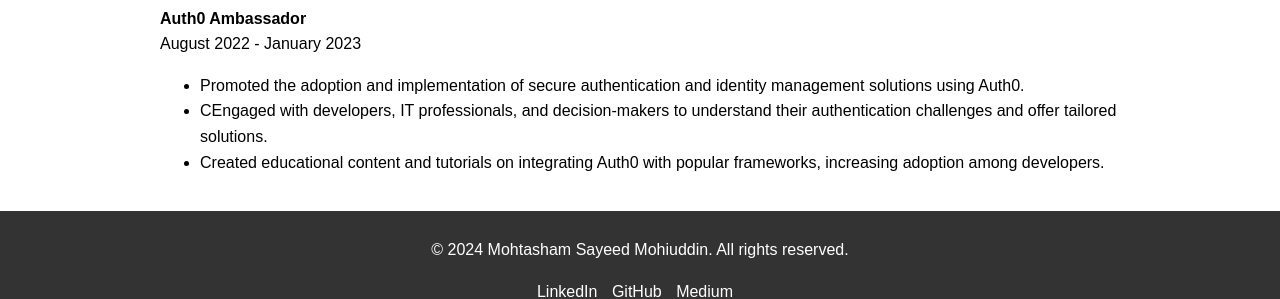
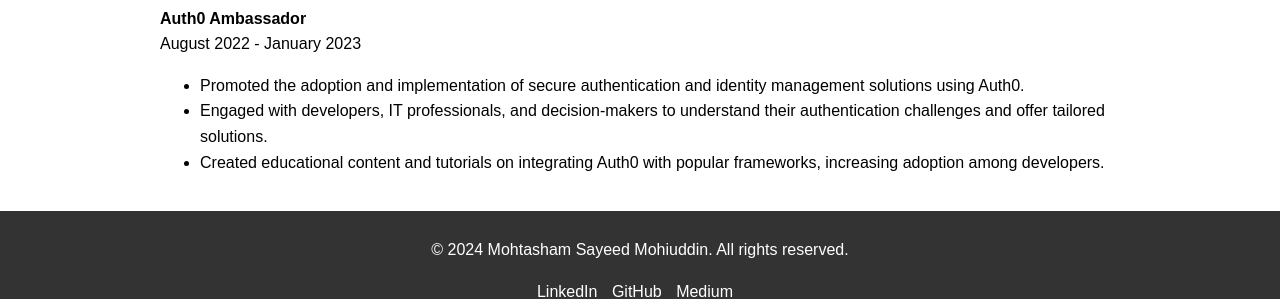
Before and after one commit to mohtasham9/mohtasham9.github.io, a Jekyll site: the page built from docs/experience.markdown, in a window 1280 px wide. Shown: the part 1527-1826 px from the top of the page. Built offline with Jekyll 4.4.1, drawn with Linux system fonts in a browser that asks for light colours.

```diff
--- a/docs/_layouts/home.html
+++ b/docs/_layouts/home.html
@@ -13,7 +13,7 @@
       <div class="intro-content">
         <img src="{{ '/assets/images/mohtasham.png' | relative_url }}" alt="Your Photo" class="profile-photo">
         <div class="intro-text">
-          <h1>Welcome to my portfolio</h1>
+          <h1>Welcome to My Portfolio</h1>
           <p>Hello! I'm {{ site.title }}, a passionate Cloud Engineer and Machine Learning enthusiast. Welcome to my portfolio where I share my journey, projects, and thoughts on technology.</p>
         </div>
       </div>
--- a/docs/experience.markdown
+++ b/docs/experience.markdown
@@ -54,5 +54,5 @@
 August 2022 - January 2023
 
 - Promoted the adoption and implementation of secure authentication and identity management solutions using Auth0.
-- CEngaged with developers, IT professionals, and decision-makers to understand their authentication challenges and offer tailored solutions.
+- Engaged with developers, IT professionals, and decision-makers to understand their authentication challenges and offer tailored solutions.
 - Created educational content and tutorials on integrating Auth0 with popular frameworks, increasing adoption among developers.
```
